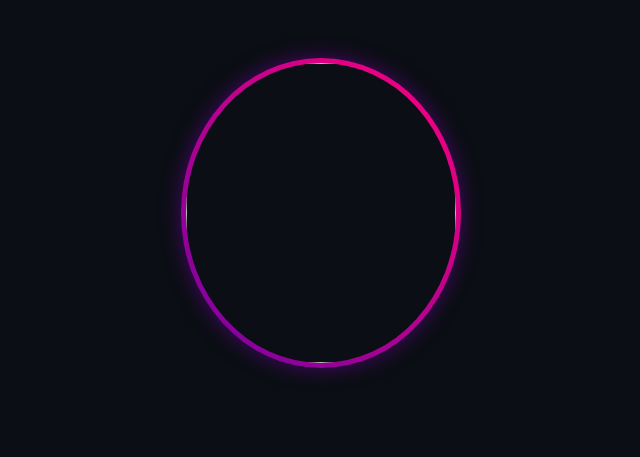
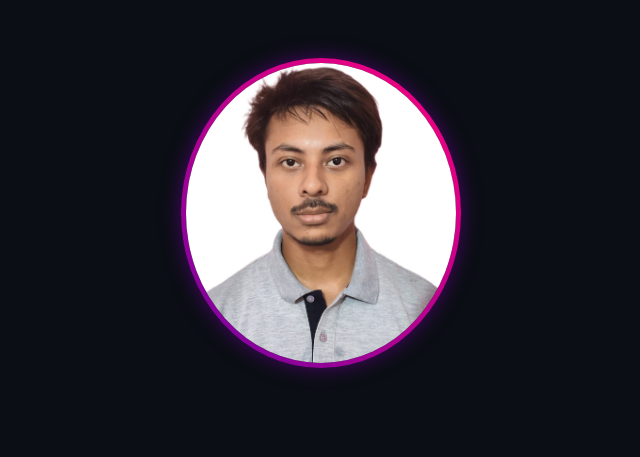
Before and after one commit to oblivora/Portfolio-Website, a plain HTML site: page index.html in a window 1280 px wide. Shown: the top 457 px of the page, without its empty margins (319-959 px from the left). Drawn offline with Linux system fonts and the light colour scheme.

Commit message:
Fix HTML structure and update image source

```diff
--- a/index.html
+++ b/index.html
@@ -14,7 +14,7 @@
 <!--My Image will be displayed in middle below navigation bar-->
     <section id="myImage">
     <div class="img-frame">
-        <img src="image\MyIMG.jpeg">
+        <img src="MyIMG.jpeg">
     </div>
 </section>
 </header>
```
